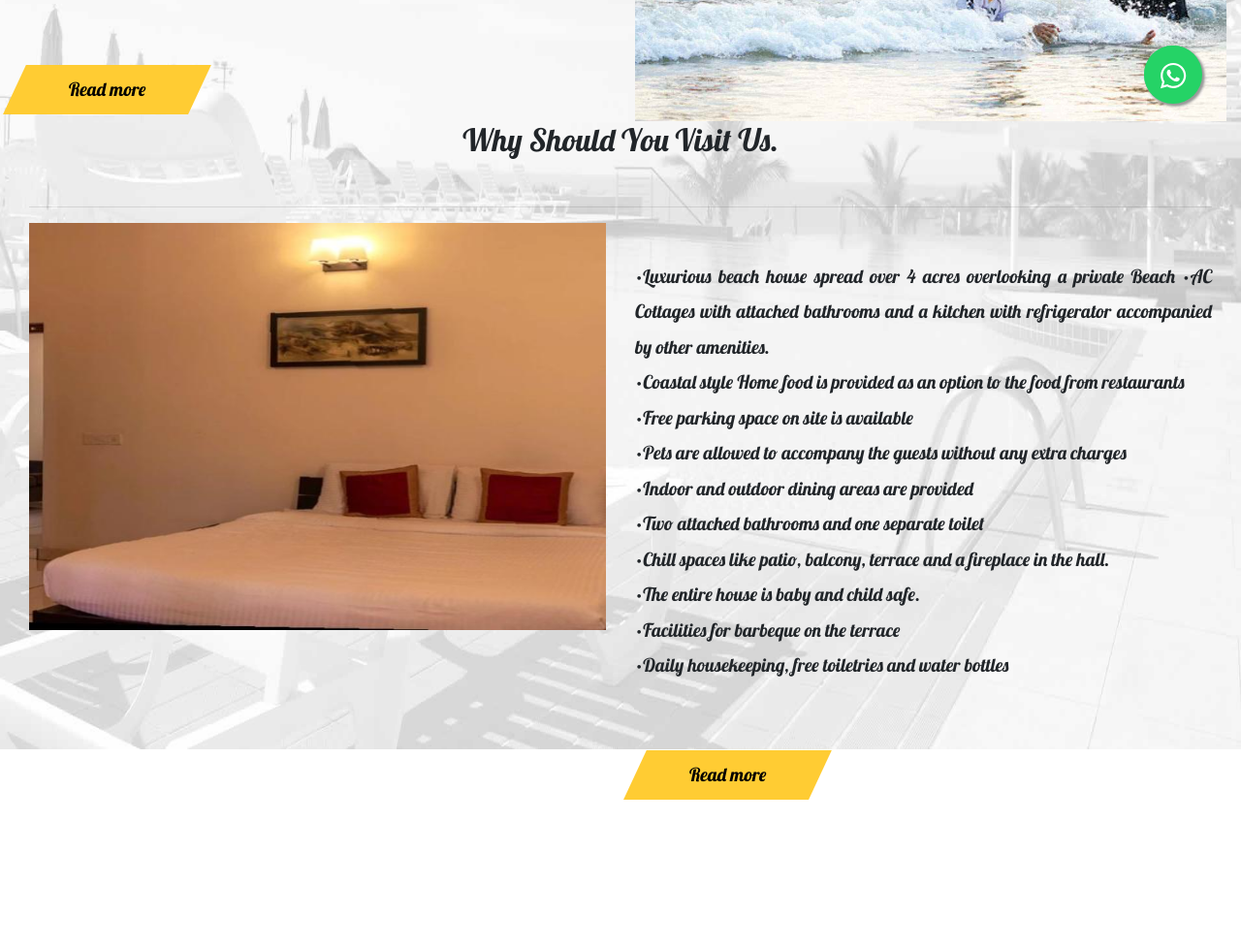
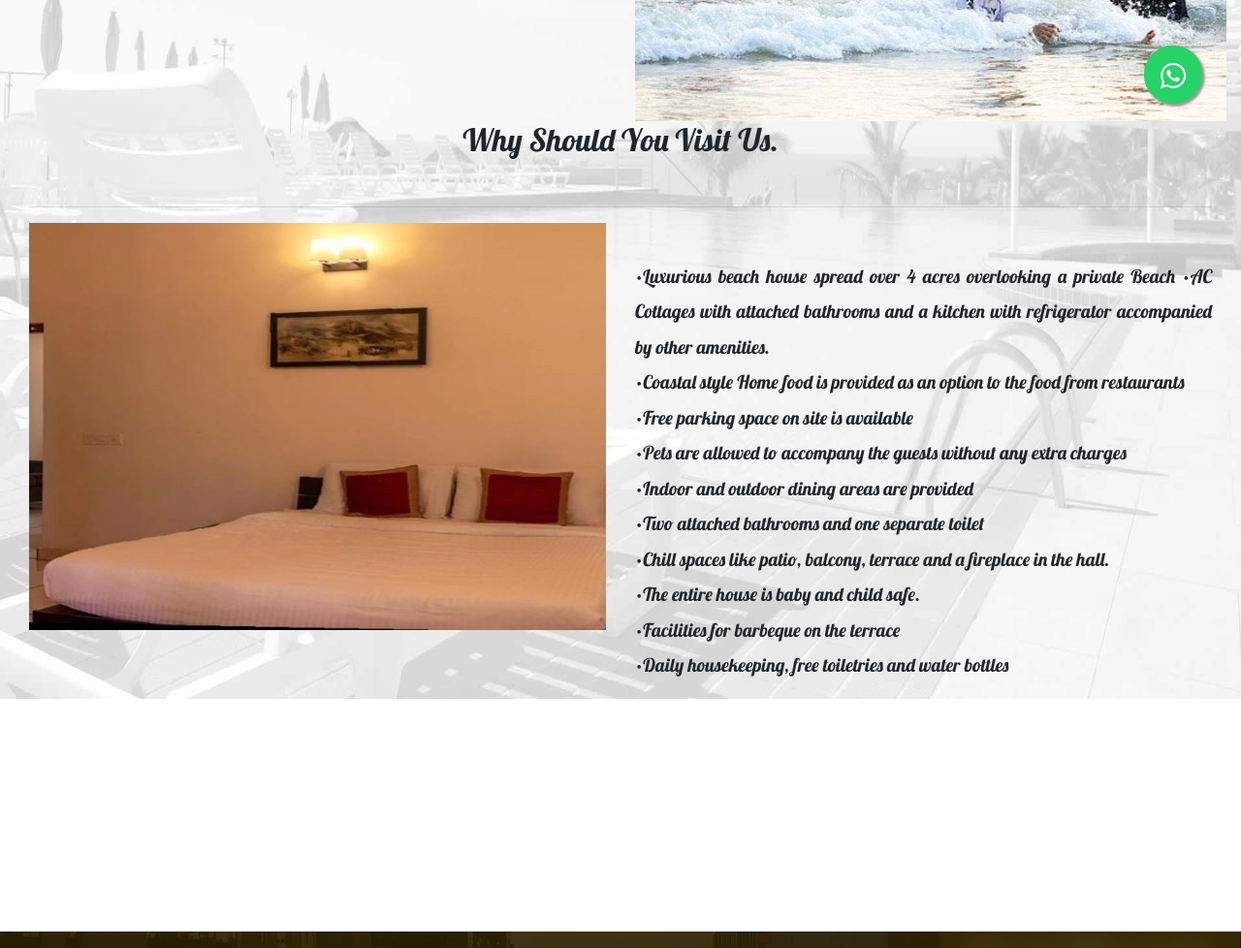
Before and after one commit to sadiq7776/sj1.github.io, a plain HTML site: page aboutus.html in a window 1280 px wide. Shown: the part 653-1631 px from the top of the page at 97% size. Drawn offline with Linux system fonts and the light colour scheme; grey boxes are pictures that could not be loaded.

Commit message:
Update aboutus.html

```diff
--- a/aboutus.html
+++ b/aboutus.html
@@ -67,7 +67,7 @@
                     <div class="col-lg-6 col-12">
 
                         <p style="text-align:justify">The luxurious Bahar Beach house situated in Kotatattu of Udupi district is a beautiful holiday home featuring a lush green garden and a balcony to witness the majestic view of the ocean. This 4 acre property comes with the access to a mesmerizing private beach and an inner courtyard view. Enjoy barbeque for dinner with your family and friends on the spacious terrace or at the furnished dinning areas. Enjoy coastal home food and chillax by the fire place. Relax comfortably in our master bedrooms and sofa beds in the halls. Your safety is our priority. </p>
-                        <button><a href="#">Read more</a></button>
+
                     </div>
                     <div class="col-lg-6 col-12">
                         <img src="imgs/Homestay-in-Kundapura-near-beach.jpg" style="width:900px;height:420px"  class = "img-fluid" >
@@ -98,7 +98,7 @@
 •The entire house is baby and child safe.<br>
 •Facilities for barbeque on the terrace<br>
 •Daily housekeeping, free toiletries and water bottles</p>
-                        <button><a href="aboutus.html">Read more</a></button>
+
                     </div>
                 </div>
 				</div>
```
